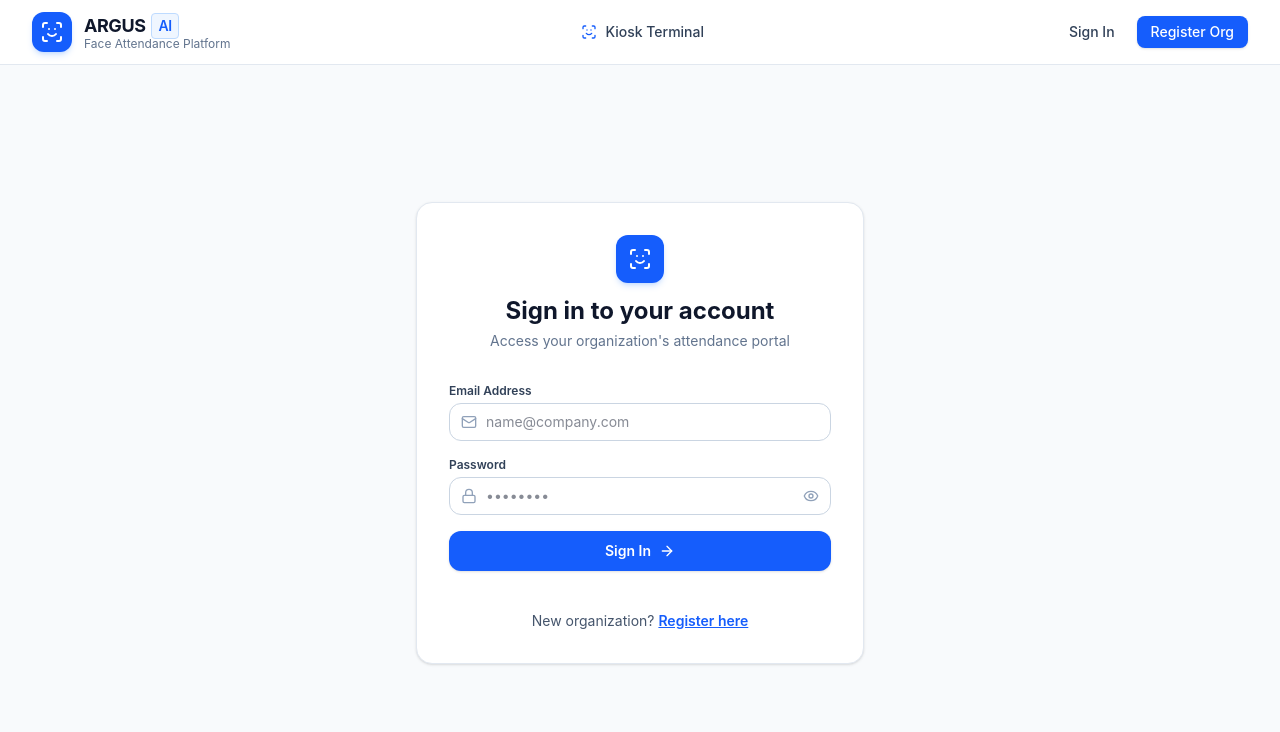
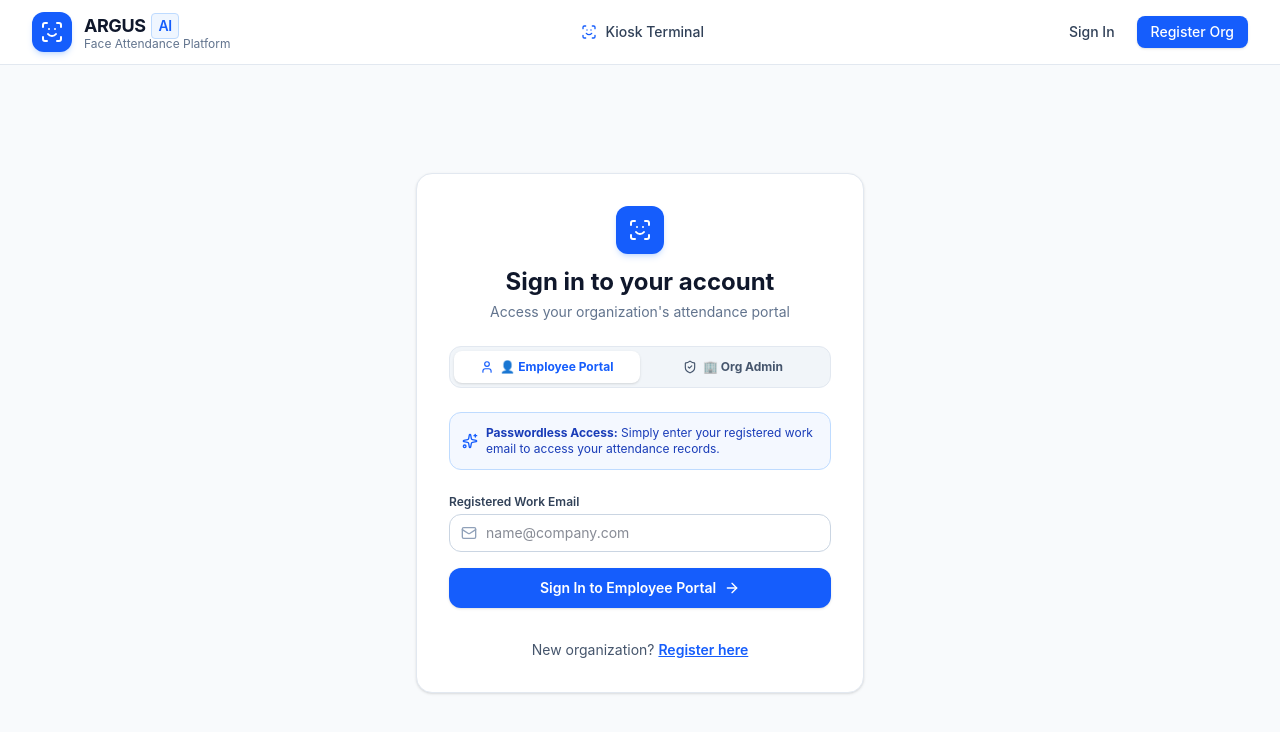
Before and after one commit to productionargus-wq/AI-Face-Recognition-Attendance-System, a React app in the folder frontend/: page /login in a window 1280 px wide. Shown: the top 732 px of the page. Built offline with nearby package versions, Linux system fonts and the light colour scheme; no server answers; the HTML template or start-up script is replaced by a standard one.

Commit message:
Implement passwordless login for registered employees with tabbed UI

```diff
--- a/frontend/src/context/AuthContext.jsx
+++ b/frontend/src/context/AuthContext.jsx
@@ -31,8 +31,9 @@ export const AuthProvider = ({ children }) => {
     checkAuth();
   }, []);
 
-  const login = async (email, password) => {
-    const res = await api.post('/auth/login', { email, password });
+  const login = async (email, password = null) => {
+    const payload = password ? { email, password } : { email };
+    const res = await api.post('/auth/login', payload);
     localStorage.setItem('argus_token', res.data.access_token);
     setUser(res.data.user);
     setOrganization(res.data.organization);
--- a/frontend/src/pages/Login.jsx
+++ b/frontend/src/pages/Login.jsx
@@ -1,9 +1,10 @@
 import React, { useState } from 'react';
 import { useNavigate, Link } from 'react-router-dom';
 import { useAuth } from '../context/AuthContext';
-import { ScanFace, Lock, Mail, AlertCircle, ArrowRight, Eye, EyeOff } from 'lucide-react';
+import { ScanFace, Lock, Mail, AlertCircle, ArrowRight, Eye, EyeOff, User, ShieldCheck, Sparkles } from 'lucide-react';
 
 export const Login = () => {
+  const [loginType, setLoginType] = useState('employee'); // 'employee' or 'admin'
   const [email, setEmail] = useState('');
   const [password, setPassword] = useState('');
   const [showPassword, setShowPassword] = useState(false);
@@ -17,14 +18,15 @@ export const Login = () => {
     setError('');
     setLoading(true);
     try {
-      const data = await login(email, password);
-      if (data.user.role === 'org_admin') {
+      // If employee tab, send email only (passwordless)
+      const data = await login(email, loginType === 'admin' ? password : null);
+      if (data.user.role === 'org_admin' || data.user.role === 'super_admin') {
         navigate('/admin');
       } else {
         navigate('/portal');
       }
     } catch (err) {
-      setError(err.response?.data?.detail || 'Failed to sign in. Please check credentials.');
+      setError(err.response?.data?.detail || 'Failed to sign in. Please check your email.');
     } finally {
       setLoading(false);
     }
@@ -32,7 +34,7 @@ export const Login = () => {
 
   return (
     <div className="min-h-[calc(100vh-4rem)] flex items-center justify-center py-12 px-4 sm:px-6 lg:px-8">
-      <div className="max-w-md w-full space-y-8 bg-white p-8 rounded-2xl border border-slate-200 shadow-sm">
+      <div className="max-w-md w-full space-y-6 bg-white p-8 rounded-2xl border border-slate-200 shadow-sm">
         {/* Header */}
         <div className="text-center">
           <div className="w-12 h-12 rounded-xl bg-blue-600 text-white flex items-center justify-center mx-auto mb-3 shadow-md shadow-blue-500/20">
@@ -44,6 +46,47 @@ export const Login = () => {
           </p>
         </div>
 
+        {/* Tab Switcher */}
+        <div className="grid grid-cols-2 p-1 bg-slate-100 rounded-xl border border-slate-200">
+          <button
+            type="button"
+            onClick={() => {
+              setLoginType('employee');
+              setError('');
+            }}
+            className={`py-2 px-3 text-xs font-bold rounded-lg transition-all flex items-center justify-center gap-1.5 ${
+              loginType === 'employee'
+                ? 'bg-white text-blue-600 shadow-sm'
+                : 'text-slate-600 hover:text-slate-900'
+            }`}
+          >
+            <User className="w-3.5 h-3.5" />
+            👤 Employee Portal
+          </button>
+          <button
+            type="button"
+            onClick={() => {
+              setLoginType('admin');
+              setError('');
+            }}
+            className={`py-2 px-3 text-xs font-bold rounded-lg transition-all flex items-center justify-center gap-1.5 ${
+              loginType === 'admin'
+                ? 'bg-white text-blue-600 shadow-sm'
+                : 'text-slate-600 hover:text-slate-900'
+            }`}
+          >
+            <ShieldCheck className="w-3.5 h-3.5" />
+            🏢 Org Admin
+          </button>
+        </div>
+
+        {loginType === 'employee' && (
+          <div className="p-3 bg-blue-50/70 border border-blue-200 rounded-xl flex items-center gap-2 text-xs text-blue-800">
+            <Sparkles className="w-4 h-4 text-blue-600 shrink-0" />
+            <span><strong>Passwordless Access:</strong> Simply enter your registered work email to access your attendance records.</span>
+          </div>
+        )}
+
         {error && (
           <div className="p-3 rounded-xl bg-red-50 border border-red-200 text-red-700 text-sm flex items-center gap-2">
             <AlertCircle className="w-4 h-4 shrink-0" />
@@ -52,9 +95,11 @@ export const Login = () => {
         )}
 
         {/* Form */}
-        <form className="mt-6 space-y-4" onSubmit={handleSubmit}>
+        <form className="space-y-4" onSubmit={handleSubmit}>
           <div>
-            <label className="block text-xs font-semibold text-slate-700 mb-1">Email Address</label>
+            <label className="block text-xs font-semibold text-slate-700 mb-1">
+              {loginType === 'employee' ? 'Registered Work Email' : 'Admin Email Address'}
+            </label>
             <div className="relative">
               <div className="absolute inset-y-0 left-0 pl-3 flex items-center pointer-events-none text-slate-400">
                 <Mail className="w-4 h-4" />
@@ -70,8 +115,9 @@ export const Login = () => {
             </div>
           </div>
 
+          {loginType === 'admin' && (
             <div>
-            <label className="block text-xs font-semibold text-slate-700 mb-1">Password</label>
+              <label className="block text-xs font-semibold text-slate-700 mb-1">Admin Password</label>
               <div className="relative">
                 <div className="absolute inset-y-0 left-0 pl-3 flex items-center pointer-events-none text-slate-400">
                   <Lock className="w-4 h-4" />
@@ -94,13 +140,14 @@ export const Login = () => {
                 </button>
               </div>
             </div>
+          )}
 
           <button
             type="submit"
             disabled={loading}
             className="w-full py-2.5 px-4 rounded-xl bg-blue-600 hover:bg-blue-700 text-white font-semibold text-sm shadow-sm transition-colors flex items-center justify-center gap-2 disabled:opacity-70"
           >
-            {loading ? 'Signing in...' : 'Sign In'}
+            {loading ? 'Signing in...' : (loginType === 'employee' ? 'Sign In to Employee Portal' : 'Sign In as Admin')}
             {!loading && <ArrowRight className="w-4 h-4" />}
           </button>
         </form>
```
Also changed, not shown: 1 other file (tests, documents, lock files or other folders). Lines whose indentation alone changed are shown as unchanged.
